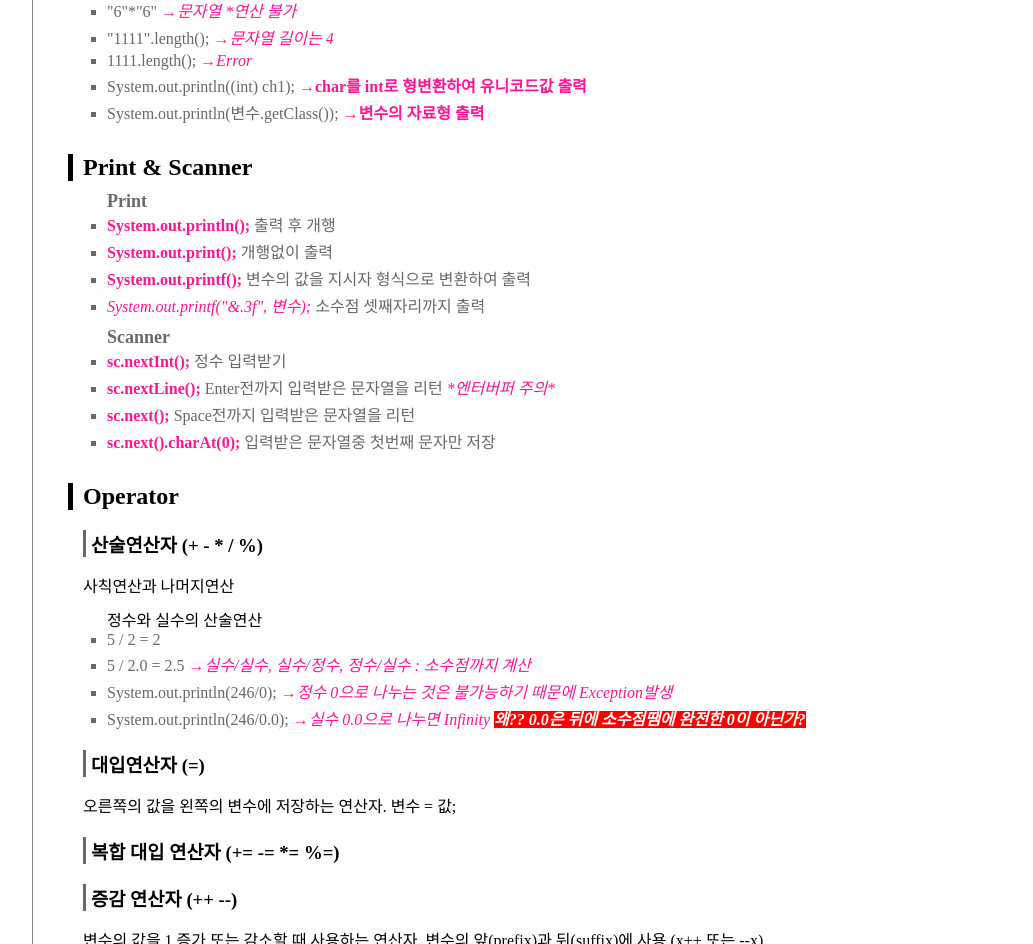
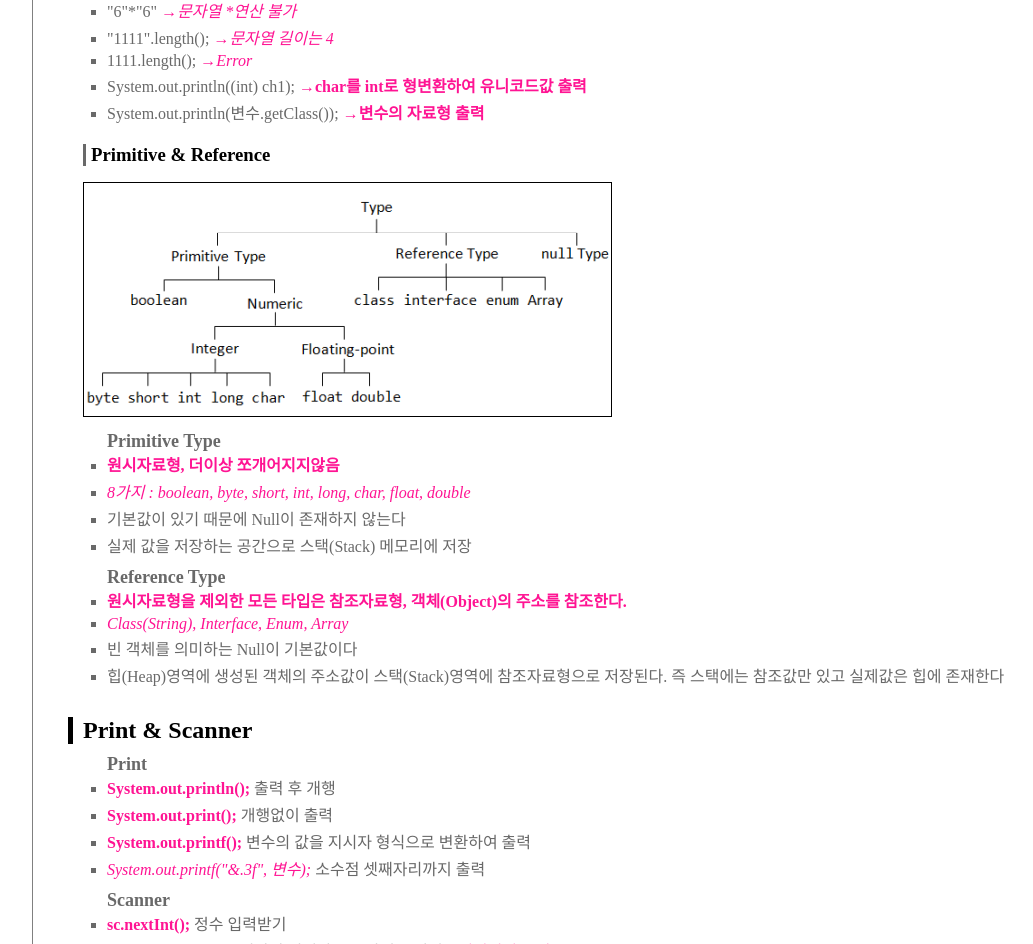
Before and after one commit to crushon9/MyFirstWEB, a plain HTML site: page ★Java.html in a window 1280 px wide. Shown: the part 2030-2974 px from the top of the page, without its empty margins (128-1161 px from the left). Drawn offline with Linux system fonts and the light colour scheme.

Commit message:
primitive add

```diff
--- a/★Java.html
+++ b/★Java.html
@@ -172,6 +172,21 @@
         <li>System.out.println(변수.getClass()); <span id=강조> →변수의 자료형 출력</span></li>
       </ul>
 
+      <h3>Primitive & Reference</h3>
+      <p><img src="java_data.png" border="1"></p>
+      <ul><span id="ulh">Primitive Type</span>
+        <li><span id="강조">원시자료형, 더이상 쪼개어지지않음</span></li>
+        <li><span id="필기">8가지 : boolean, byte, short, int, long, char, float, double</span></li>
+        <li>기본값이 있기 때문에 Null이 존재하지 않는다</li>
+        <li>실제 값을 저장하는 공간으로 스택(Stack) 메모리에 저장</li>
+      </ul>
+      <ul><span id="ulh">Reference Type</span>
+        <li><span id="강조">원시자료형을 제외한 모든 타입은 참조자료형, 객체(Object)의 주소를 참조한다.</span></li>
+        <li><span id="필기">Class(String), Interface, Enum, Array</span></li>
+        <li>빈 객체를 의미하는 Null이 기본값이다</li>
+        <li>힙(Heap)영역에 생성된 객체의 주소값이 스택(Stack)영역에 참조자료형으로 저장된다. 즉 스택에는 참조값만 있고 실제값은 힙에 존재한다</li>
+      </ul>
+
       <h2>Print & Scanner</h2>
       <ul><span id="ulh">Print</span>
         <li><span id="강조">System.out.println(); </span> 출력 후 개행</li>
```
Also changed, not shown: java_data.png (added).
